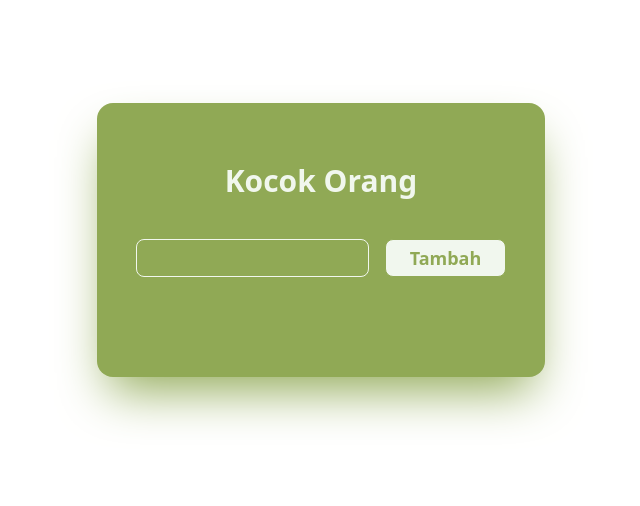
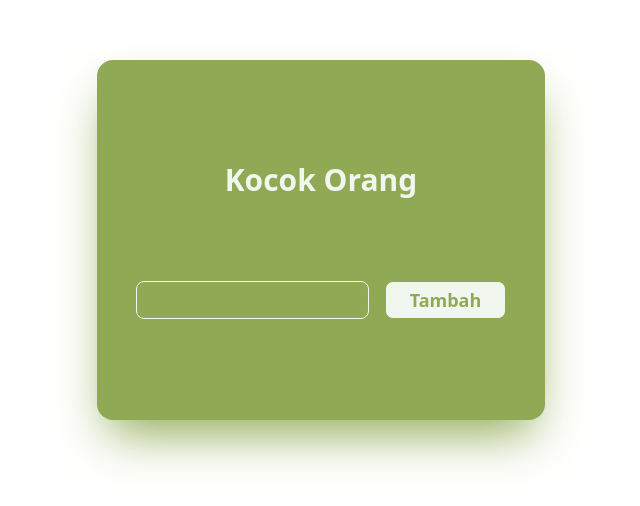
Before and after one commit to ukasyaaah/kocok-orang, a Vue app: page / in a window 1280 px wide. Shown: the part 160-666 px from the top of the page, without its empty margins (319-959 px from the left). Built offline with nearby package versions, Linux system fonts and the light colour scheme.

Commit message:
setup animate css

```diff
--- a/index.html
+++ b/index.html
@@ -4,13 +4,15 @@
     <meta charset="UTF-8" />
     <link rel="icon" type="image/svg+xml" href="/vite.svg" />
     <meta name="viewport" content="width=device-width, initial-scale=1.0" />
+    <link
+      rel="stylesheet"
+      href="https://cdnjs.cloudflare.com/ajax/libs/animate.css/4.1.1/animate.min.css"
+    />
     <link href="/src/style.css" rel="stylesheet" />
     <title>Vite + Vue</title>
   </head>
   <body>
-    <div
-      id="app"
-    ></div>
+    <div id="app"></div>
 
     <script type="module" src="/src/main.js"></script>
   </body>
--- a/src/App.vue
+++ b/src/App.vue
@@ -6,9 +6,14 @@ const kocok = reactive({
   inputName: "",
   names: [],
   error: "",
+  state: true,
 });
 
 const isReady = computed(() => (kocok.names.length > 1 ? true : false));
+
+function notState() {
+  kocok.state = !kocok.state;
+}
 
 function addNameToList() {
   const name = kocok.inputName;
@@ -40,30 +45,39 @@ function validate(value) {
 </script>
 
 <template>
-  <BaseLayout>
+  <BaseLayout :vif="kocok.state">
     <div class="md:flex mx-5 md:gap-20 items-center lg:gap-40">
       <div
-        class="flex flex-col shadow-2xl shadow-tahiti items-center max-w-sm md:max-w-md mx-auto p-15 rounded-2xl h-fit bg-tahiti text-teks"
+        class="flex flex-col justify-around h-90 shadow-2xl shadow-tahiti items-center max-w-sm md:max-w-md mx-auto p-15 rounded-2xl bg-tahiti text-teks"
       >
         <h1 class="font-bold text-3xl">Kocok Orang</h1>
-        <form class="my-10  flex gap-x-4 justify-center">
+        <form class="flex gap-x-4 justify-center">
           <input
-            class="border  focus:outline-teks rounded-lg"
+            class="border focus:outline-teks rounded-lg"
             type="text"
             v-model="kocok.inputName"
           />
           <button
-            class="hover:cursor-pointer button "
+            class="hover:cursor-pointer button"
             @click.enter.prevent="addNameToList"
           >
             Tambah
           </button>
         </form>
-        <h3 v-if="kocok.error">
+        <h3
+          class="animate__animated animate__wobble font-bold text-lg"
+          v-if="kocok.error"
+        >
           {{ kocok.error }}
         </h3>
 
-        <button class="button" v-if="isReady">Kocok Sekarang!</button>
+        <button
+          class="button animate__animated animate__fadeInDown"
+          @click.prevent="notState"
+          v-if="isReady"
+        >
+          Kocok Sekarang!
+        </button>
       </div>
 
       <div
@@ -74,7 +88,7 @@ function validate(value) {
           v-for="(nameh, index) in kocok.names"
           @click.prevent="deleteName(index)"
           :key="index"
-          class="button md:m-3"
+          class="button md:m-3 animate__animated animate__bounceInUp"
         >
           <p>
             {{ nameh }}
@@ -83,4 +97,6 @@ function validate(value) {
       </div>
     </div>
   </BaseLayout>
+
+  <BaseLayout :vif="!kocok.state"> miaw</BaseLayout>
 </template>
--- a/src/layouts/BaseLayout.vue
+++ b/src/layouts/BaseLayout.vue
@@ -1,5 +1,11 @@
+<script setup>
+defineProps({
+  vif: Boolean,
+});
+</script>
+
 <template>
-  <div class="h-screen justify-center items-center mx-auto flex">
+  <div v-if="vif" class="animate__animated animate__bounceInUp h-screen justify-center items-center mx-auto flex">
     <slot />
   </div>
 </template>
```
